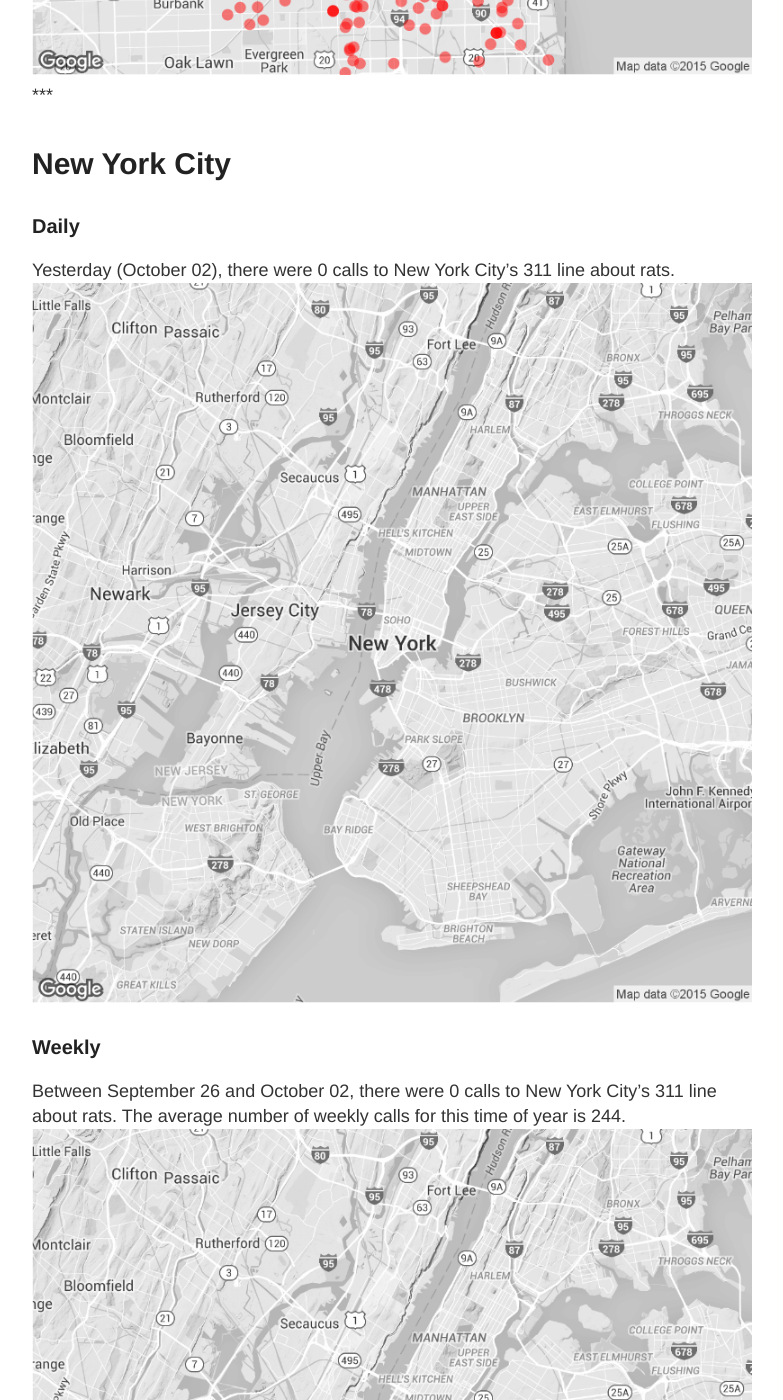
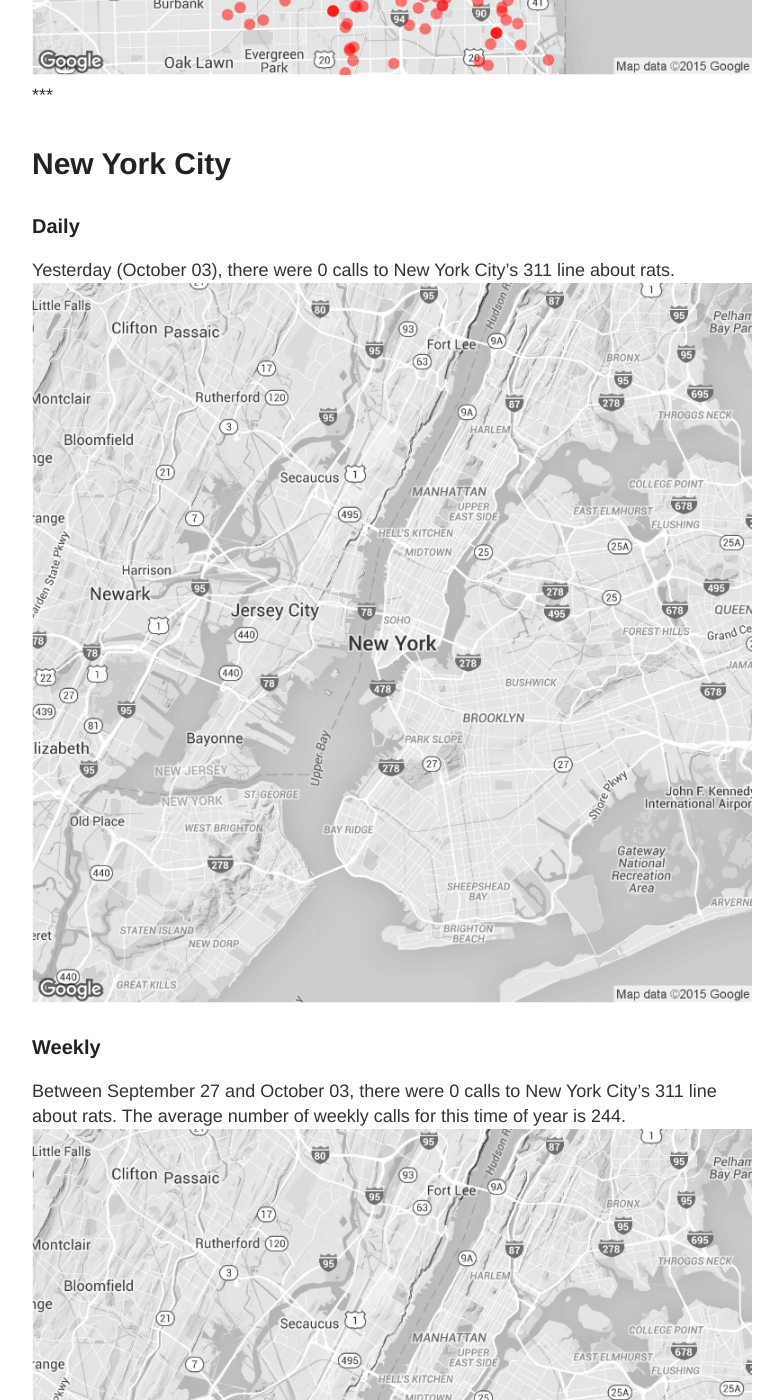
Before and after one commit to DanielHadley/ratmaps, a Jekyll site: the page built from daily.md, in a window 1280 px wide and 1400 px high, scrolled down 1986 px. Shown: the whole window, without its empty margins (248-1031 px from the left). Built offline with Jekyll 4.4.1, drawn with Linux system fonts in a browser that asks for light colours; comment, search, counter and statistics services are not loaded; some of the changed text lies outside the part shown.

Commit message:
Daily Maps

```diff
--- a/daily.md
+++ b/daily.md
@@ -15,22 +15,22 @@
 
 ### Daily
 
-Yesterday (October 02), there were 161 calls to Chicago's 311 line about rats.
+Yesterday (October 03), there were 56 calls to Chicago's 311 line about rats.
 ![Chicago rat calls to 311 weekly map]({{ site.cityimages }}/daily/Chicago_Rat_Map_Daily.png)
 
 ### Weekly
-Between September 26 and October 02, there were 1019 calls to Chicago's 311 line about rats. The average number of weekly calls for this time of year is 763.
+Between September 27 and October 03, there were 1026 calls to Chicago's 311 line about rats. The average number of weekly calls for this time of year is 763.
 ![Chicago rat calls to 311 weekly map]({{ site.cityimages }}/daily/Chicago_Rat_Map_Weekly.png)
 ***
 # New York City <a id="nyc"><a>
 
 ### Daily
 
-Yesterday (October 02), there were 0 calls to New York City's 311 line about rats.
+Yesterday (October 03), there were 0 calls to New York City's 311 line about rats.
 ![NYC rat calls to 311 weekly map]({{ site.cityimages }}/daily/NYC_Rat_Map_Daily.png)
 
 ### Weekly
-Between September 26 and October 02, there were 0 calls to New York City's 311 line about rats. The average number of weekly calls for this time of year is 244.
+Between September 27 and October 03, there were 0 calls to New York City's 311 line about rats. The average number of weekly calls for this time of year is 244.
 ![NYC rat calls to 311 weekly map]({{ site.cityimages }}/daily/NYC_Rat_Map_Weekly.png)
 
 Each red dot represents one call about a rat seen in that location. The dots are transparent, so multiple calls from one location will be seen as a solid dot. The usual caveats apply: more calls do not necessarily mean that there are more rats in that location than other parts of the city. A cluster of dots could indicate that one resident is unusually vocal about rodents in his or her neighborhood. Also, more densely populated neighborhoods tend to make more calls to 311.
```
Also changed, not shown: images/pages/daily/Chicago_Rat_Map_Daily.png, images/pages/daily/Chicago_Rat_Map_Weekly.png, images/pages/daily/NYC_Rat_Map_Daily.png, images/pages/daily/NYC_Rat_Map_Weekly.png.
